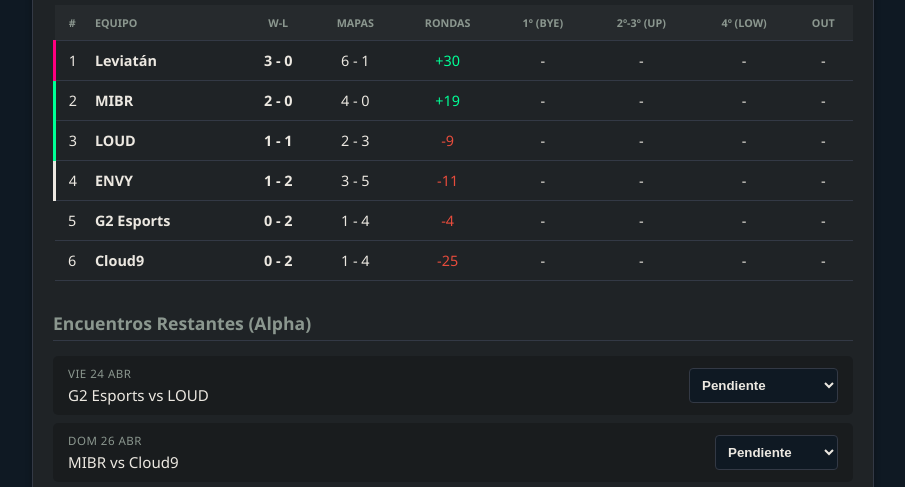
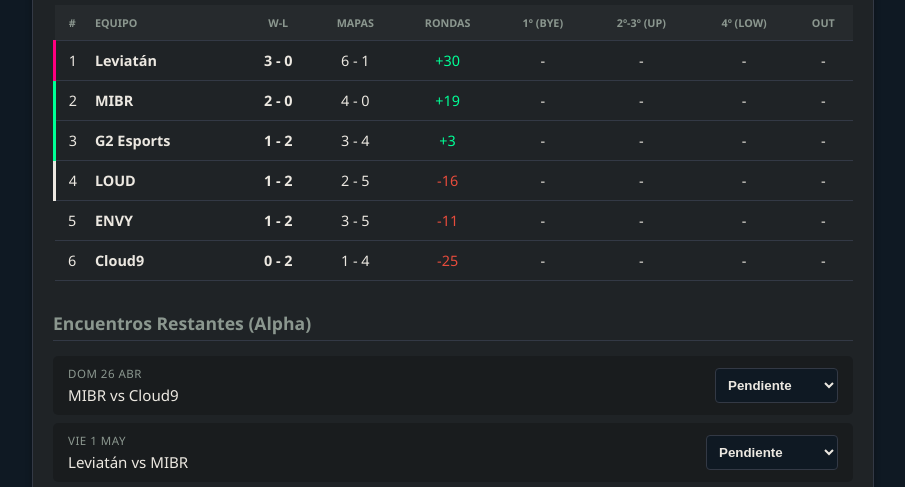
Before and after one commit to brAvEiitoOr/vct-americas-2026-s1-pred, a plain HTML site: page index.html in a window 1280 px wide. Shown: the part 310-797 px from the top of the page, without its empty margins (187-1092 px from the left). Drawn offline with Linux system fonts and the light colour scheme.

Commit message:
G2-LOUD result

```diff
--- a/index.html
+++ b/index.html
@@ -220,6 +220,7 @@
                 { t1:"G2 Esports",  t2:"Leviatán",   s1:1, s2:2, maps:[{r1:13,r2:6},{r1:11,r2:13},{r1:12,r2:14}] },
                 { t1:"MIBR",        t2:"LOUD",       s1:2, s2:0, maps:[{r1:13,r2:10},{r1:13,r2:4}] },
                 { t1:"Leviatán",    t2:"ENVY",       s1:2, s2:0, maps:[{r1:13,r2:4},{r1:13,r2:4}] },
+                { t1:"G2 Esports",  t2:"LOUD",       s1:2, s2:0, maps:[{r1:13,r2:9},{r1:13,r2:10}] },
             ];
 
             const omegaPlayed = [
@@ -232,7 +233,6 @@
             ];
 
             const alphaRemaining = [
-                { t1:"G2 Esports", t2:"LOUD",      date:"Vie 24 Abr", s1:null, s2:null, maps:null },
                 { t1:"MIBR",       t2:"Cloud9",    date:"Dom 26 Abr", s1:null, s2:null, maps:null },
                 { t1:"Leviatán",   t2:"MIBR",      date:"Vie 1 May",  s1:null, s2:null, maps:null },
                 { t1:"LOUD",       t2:"Cloud9",    date:"Dom 3 May",  s1:null, s2:null, maps:null },
```
